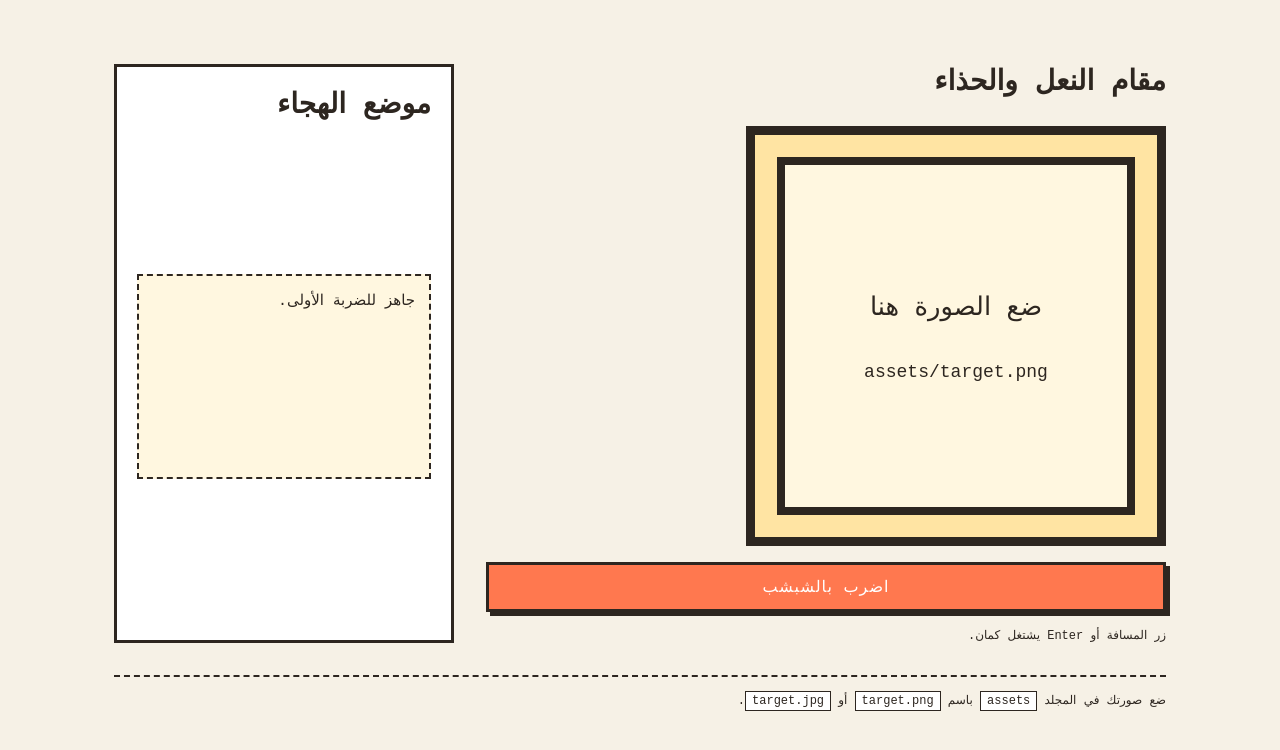
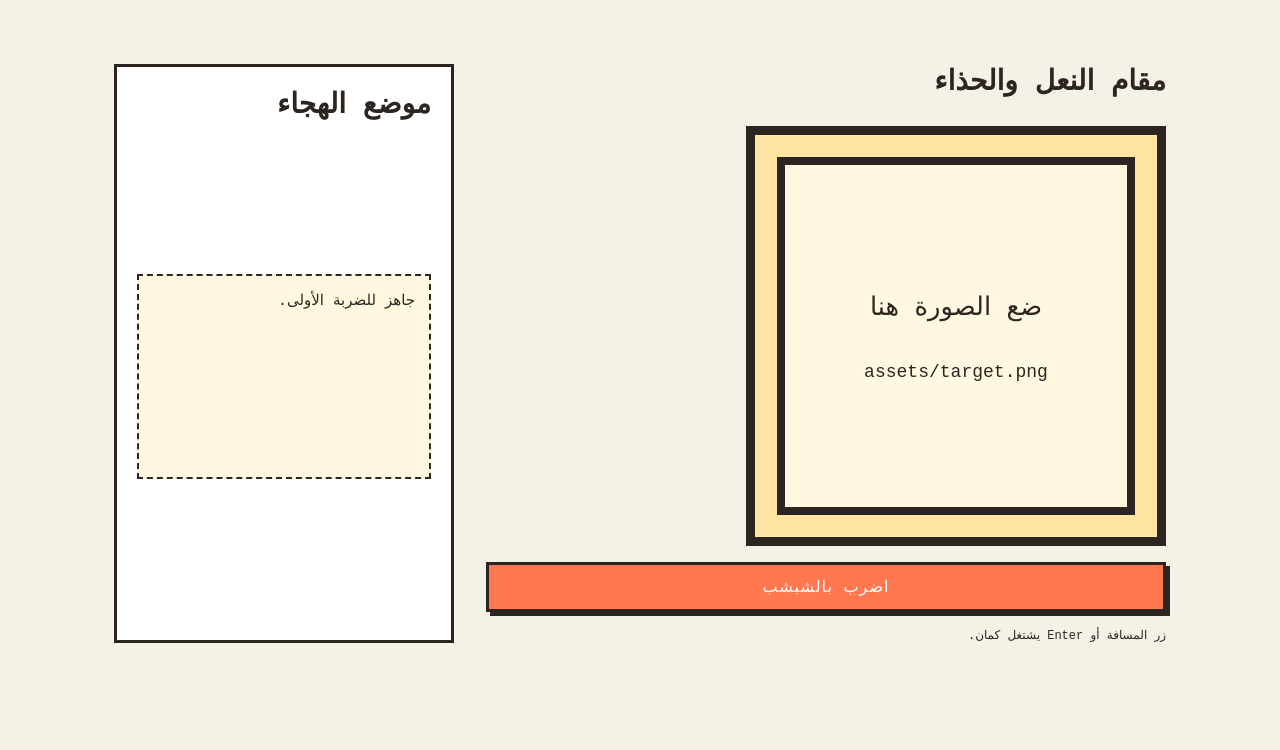
Before and after one commit to woe0/game, a website: page index.html in a window 1280 px wide. Drawn offline with Linux system fonts and the light colour scheme.

Commit message:
Remove footer with image upload instructions
Removed footer section with image upload instructions.

```diff
--- a/index.html
+++ b/index.html
@@ -33,11 +33,6 @@
           <ul id="chantLog" class="chant-log"></ul>
         </section>
       </main>
-
-      <footer class="footer">
-        ضع صورتك في المجلد <span class="mono">assets</span> باسم
-        <span class="mono">target.png</span> أو <span class="mono">target.jpg</span>.
-      </footer>
     </div>
     <script src="script.js"></script>
   </body>
```
